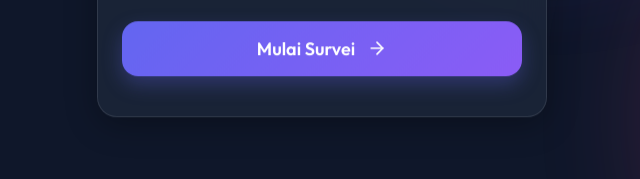
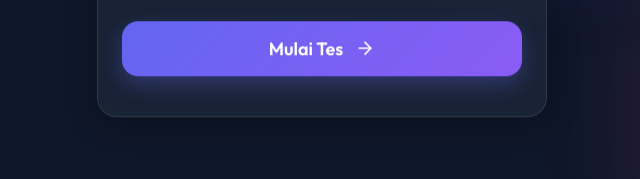
Before and after one commit to timoti3004/testKarunia, a website: page index.html in a window 1280 px wide. Shown: the part 621-800 px from the top of the page, 318-958 px from the left. Drawn offline with Linux system fonts and the light colour scheme.

Commit message:
update : text

```diff
--- a/index.html
+++ b/index.html
@@ -39,16 +39,21 @@
                 <p style="margin-bottom: 12px; font-weight: 600; color: var(--text-main);">Keterangan Pengisian Nilai
                     (1-5):</p>
                 <ul style="list-style: none; padding-left: 0; display: flex; flex-direction: column; gap: 8px;">
-                    <li><strong style="color: var(--secondary); margin-right: 8px;">1</strong> Jika kalimat salah atau tidak cocok</li>
-                    <li><strong style="color: var(--secondary); margin-right: 8px;">2</strong> Jika kalimat itu biasanya salah</li>
-                    <li><strong style="color: var(--secondary); margin-right: 8px;">3</strong> Jika kalimat itu terbagi sama antara benar dan salah</li>
-                    <li><strong style="color: var(--primary); margin-right: 8px;">4</strong> Jika kalimat itu biasanya benar</li>
-                    <li><strong style="color: var(--primary); margin-right: 8px;">5</strong> Jika kalimat itu selalu benar</li>
+                    <li><strong style="color: var(--secondary); margin-right: 8px;">1</strong> Jika kalimat salah atau
+                        tidak cocok</li>
+                    <li><strong style="color: var(--secondary); margin-right: 8px;">2</strong> Jika kalimat itu biasanya
+                        salah</li>
+                    <li><strong style="color: var(--secondary); margin-right: 8px;">3</strong> Jika kalimat itu terbagi
+                        sama antara benar dan salah</li>
+                    <li><strong style="color: var(--primary); margin-right: 8px;">4</strong> Jika kalimat itu biasanya
+                        benar</li>
+                    <li><strong style="color: var(--primary); margin-right: 8px;">5</strong> Jika kalimat itu selalu
+                        benar</li>
                 </ul>
             </div>
 
             <button id="start-btn" class="primary-btn">
-                <span>Mulai Survei</span>
+                <span>Mulai Tes</span>
                 <svg width="20" height="20" viewBox="0 0 24 24" fill="none" stroke="currentColor" stroke-width="2"
                     stroke-linecap="round" stroke-linejoin="round">
                     <line x1="5" y1="12" x2="19" y2="12"></line>
```
